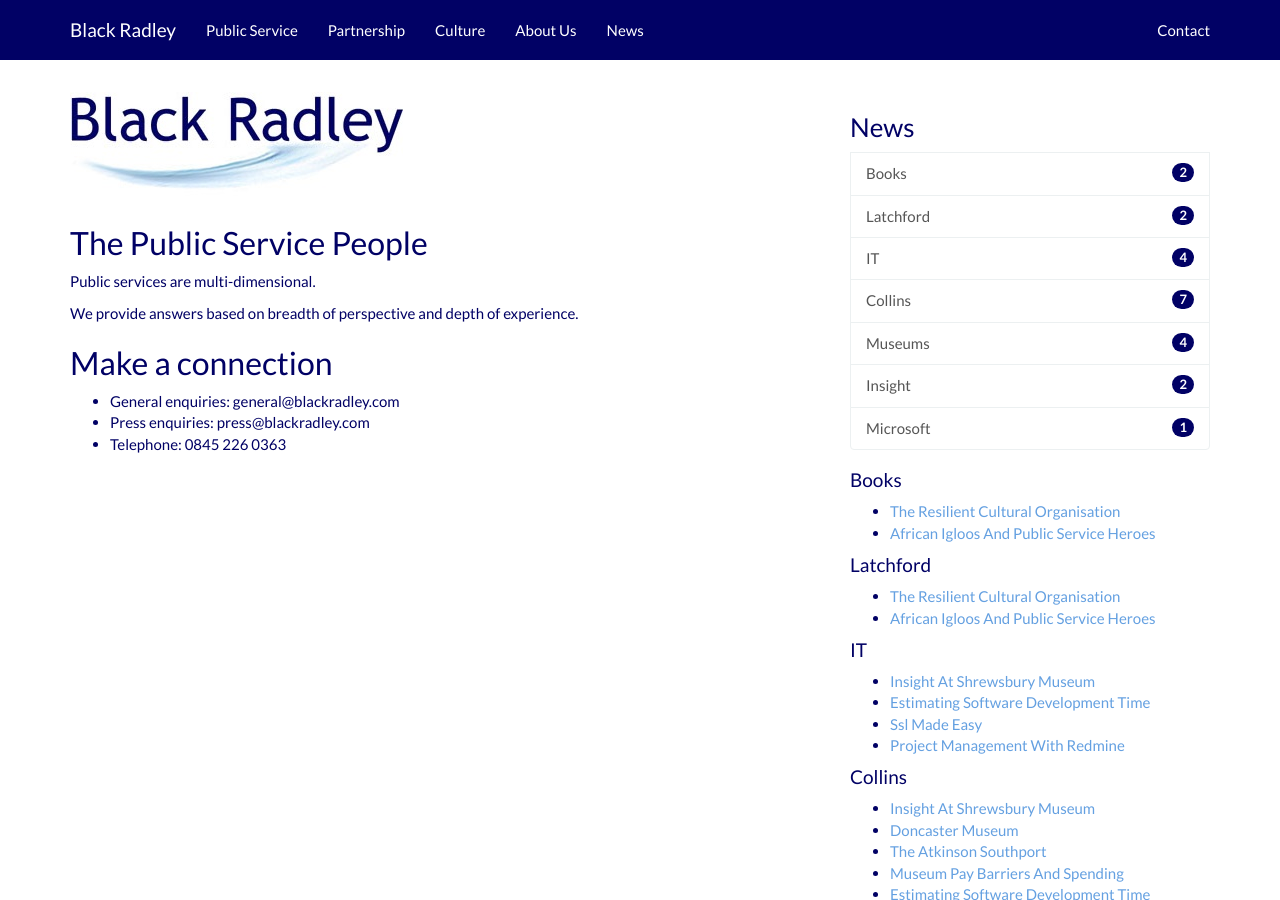
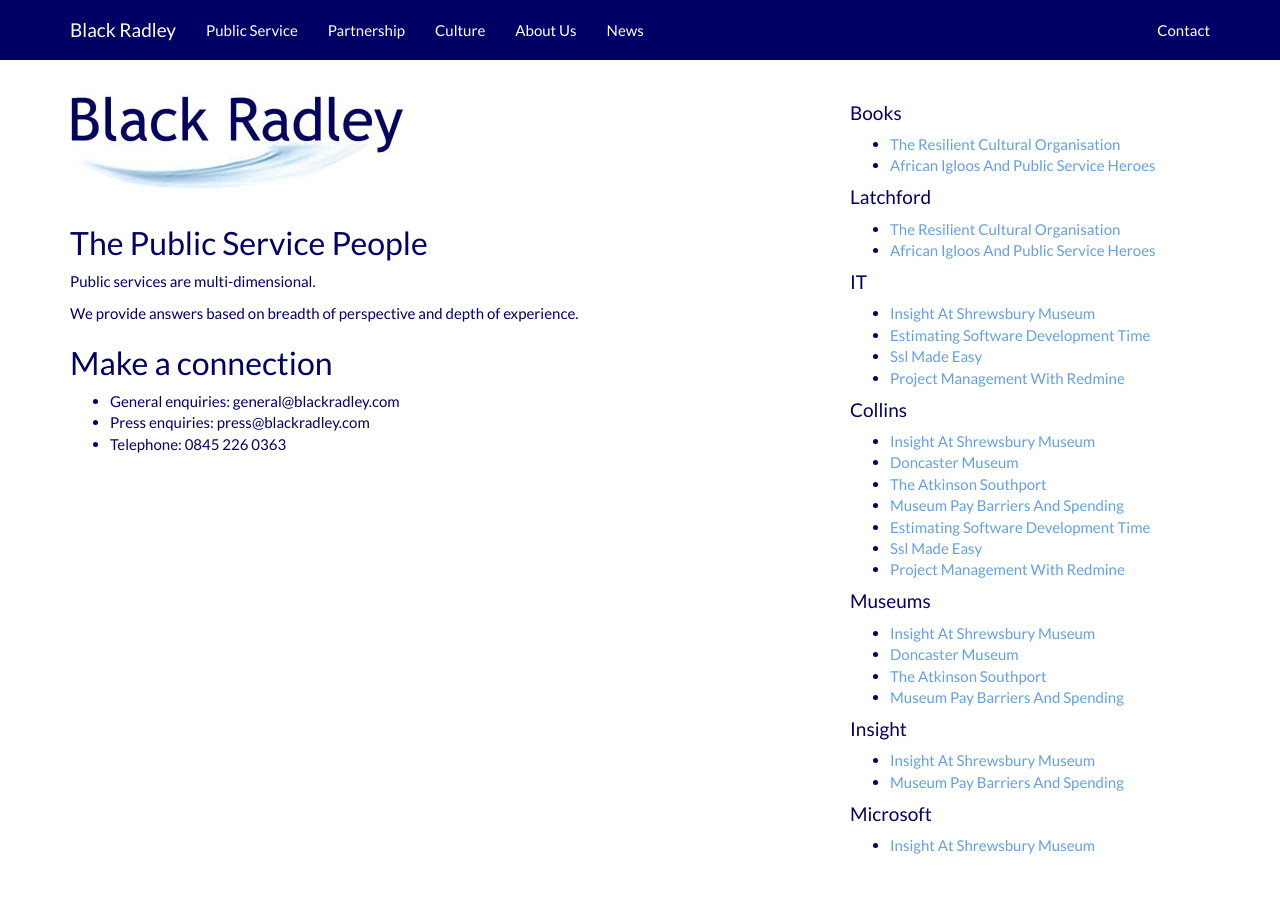
Before and after one commit to blackradley/blackradley.github.io, a Jekyll site: the page built from index.md, in a window 1280 px wide and 900 px high. Built offline with Jekyll 4.4.1, drawn with Linux system fonts in a browser that asks for light colours; nearby versions of some CDN libraries.

Commit message:
Removed index above list as unnecessary

```diff
--- a/_layouts/default.html
+++ b/_layouts/default.html
@@ -71,24 +71,6 @@
         </div>
         <div class="col-lg-4 col-md-5 col-sm-6 hidden-xs">
           <div class='list-group'>
-            <h3>News</h3>
-            {% assign tags_list = site.tags %}
-            {% if tags_list.first[0] == null %}
-              {% for tag in tags_list %}
-                <a href="/tags#{{ tag }}-ref" class='list-group-item'>
-                  {{ tag }} <span class='badge'>{{ site.tags[tag].size }}</span>
-                </a>
-              {% endfor %}
-            {% else %}
-              {% for tag in tags_list %}
-            <a href="/{{page.url}}#{{ tag[0] }}-ref" class='list-group-item'>
-                {{ tag[0] }} <span class='badge'>{{ tag[1].size }}</span>
-              </a>
-              {% endfor %}
-            {% endif %}
-            {% assign tags_list = nil %}
-          </div>
-          <div>
             {% for tag in site.tags %}
             <h4 class='tag-header' id="{{ tag[0] }}-ref">{{ tag[0] }}</h4>
             <ul>
```
Also changed, not shown: README.md.
